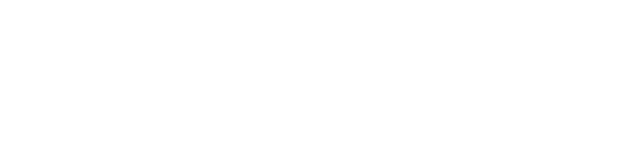
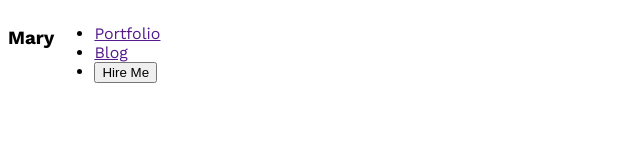
Before and after one commit to MdMozahid/web-developer-portfolio, a plain HTML site: page index.html in a window 1280 px wide. Shown: the whole page, without its empty margins (0-640 px from the left). Drawn offline with nearby package versions, Linux system fonts and the light colour scheme.

Commit message:
second commit

```diff
--- a/index.html
+++ b/index.html
@@ -4,10 +4,21 @@
      <meta charset="UTF-8">
      <meta name="viewport" content="width=device-width, initial-scale=1.0">
      <title>Web Developer Portfolio</title>
+     <link rel="stylesheet" href="styles/portfolio.css">
+     <link rel="preconnect" href="https://fonts.googleapis.com">
+<link rel="preconnect" href="https://fonts.gstatic.com" crossorigin>
+<link href="https://fonts.googleapis.com/css2?family=Open+Sans:wght@300;400;500;600;700;800&family=Work+Sans:wght@400;500;600;700;800&display=swap" rel="stylesheet">
 </head>
 <body>
     <header>
-
+        <Nav>
+            <h3>Ma<span>r</span>y</h3>
+            <ul>
+                <li><a href="">Portfolio</a></li>
+                <li><a href="">Blog</a></li>
+                <li><button>Hire Me</button></li>
+            </ul>
+        </Nav>
     </header>
     <main>
 
--- /dev/null
+++ b/styles/portfolio.css
@@ -0,0 +1,16 @@
+/* common shared styles */
+body {
+     font-family: 'Open Sans', sans-serif;
+     font-family: 'Work Sans', sans-serif;
+}
+
+
+
+
+
+/* nav related styles */
+
+nav {
+     display: flex;
+
+}
```
